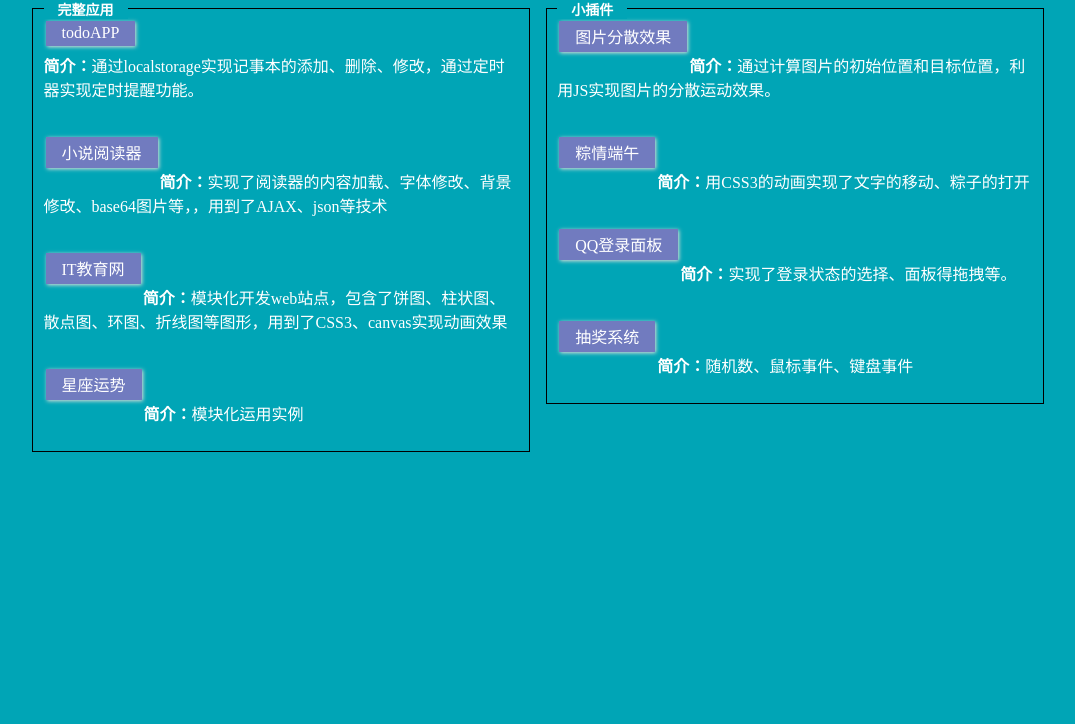
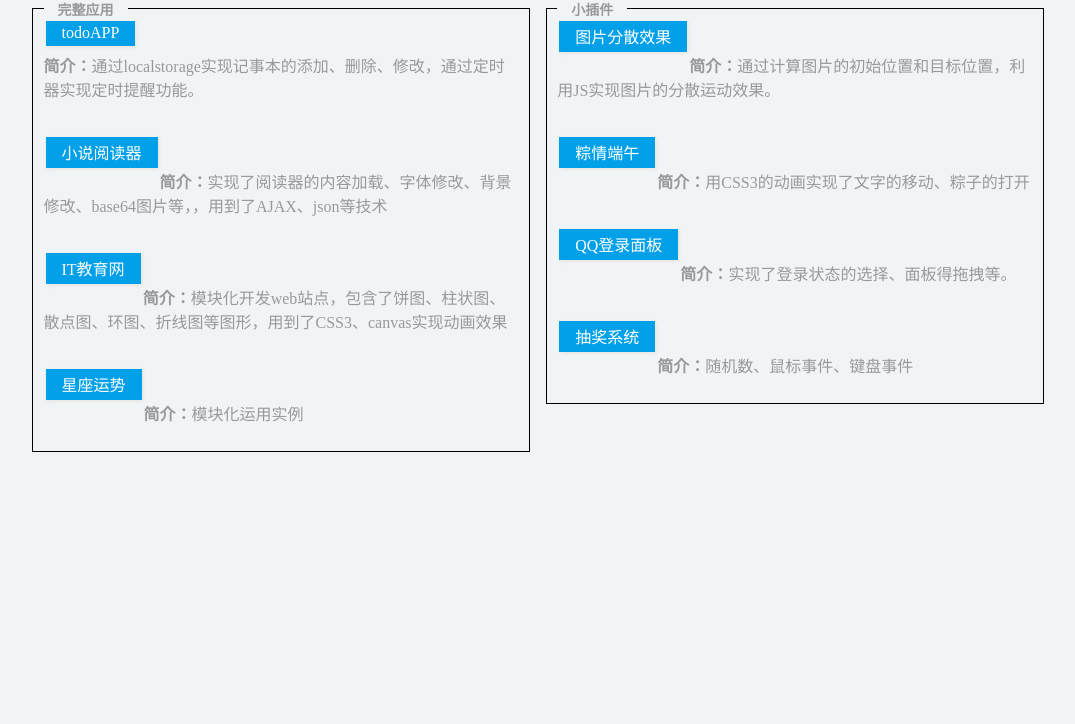
Before and after one commit to bean-sprouts/bean-sprouts.github.io, a plain HTML site: page index.html in a window 1280 px wide. Shown: the part 76-800 px from the top of the page, without its empty margins (102-1177 px from the left). Drawn offline with Linux system fonts and the light colour scheme.

Commit message:
修改了主页样式

```diff
--- a/index.html
+++ b/index.html
@@ -5,8 +5,8 @@
     <title>个人简历</title>
     <style>
         body {
-            background: #00a5b6;
-            color: #fff;
+            background: #F1F4F6;
+            color: #999;
         }
 
         h1 {
@@ -40,7 +40,7 @@
             -webkit-box-shadow: 1px 1px 4px #B2E62B;
             -moz-box-shadow: 1px 1px 4px #B2E62B;
             box-shadow: 1px 1px 4px #e6e0d8;
-            background-color: #717bbf;
+            background-color: #02a0e9;
             margin: 2px;
         }
 
@@ -63,7 +63,7 @@
             position: absolute;
             padding: 0 1em;
             top: -1.5em;
-            background: #00a5b6;
+            background: #F1F4F6;
             z-index: 999;
         }
     </style>
```
